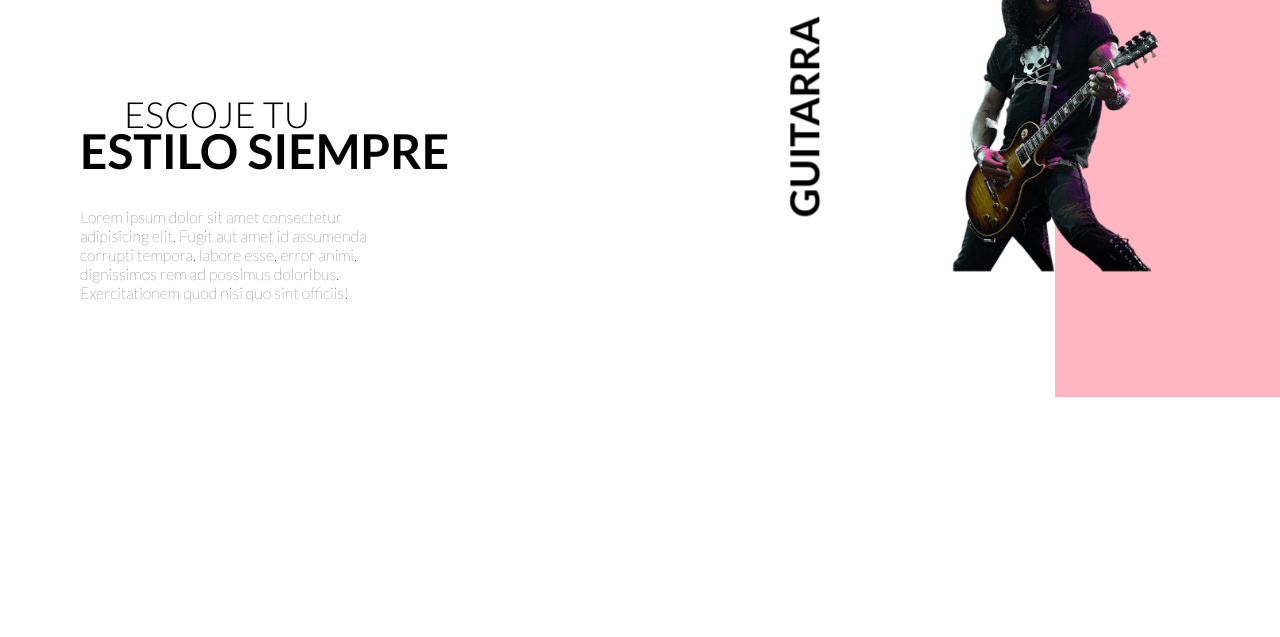
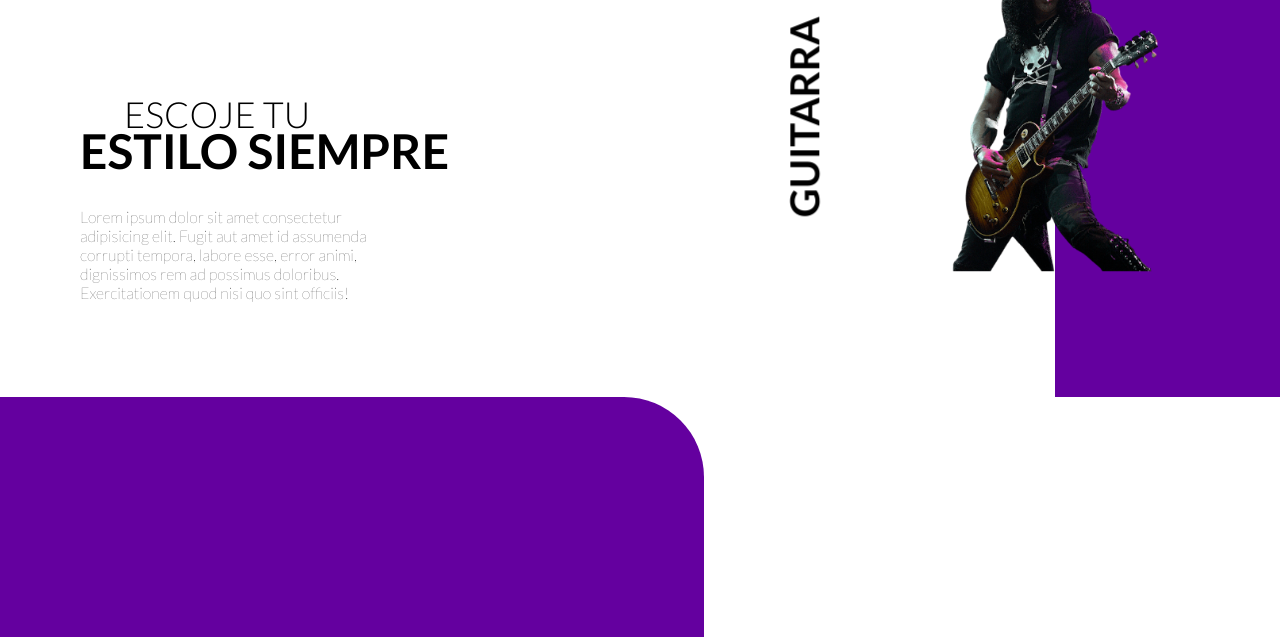
Before and after one commit to aionliz/musicProPro, a plain HTML site: page index.html in a window 1280 px wide. Shown: the part 163-800 px from the top of the page. Drawn offline with Linux system fonts and the light colour scheme.

Commit message:
creacion de proyecto

```diff
--- a/index.html
+++ b/index.html
@@ -41,7 +41,7 @@
             <p>GUITARRA</p>
             <img src="img/s.png" alt="slash" />
         </section>
-        <section>
+        <section class="footer">
           <div>
             <img src="" alt="" />
           </div>
--- a/main.css
+++ b/main.css
@@ -163,13 +163,36 @@ body{
     }
 }
 .side-content div{
-    background-color: lightpink;
+    background-color: var(--pupple);
     grid-column:  4 / 7;
     grid-row: 1 / 2;
     height: 100%;
-    z-index: 2;
+
 }
+.footer{
+    display: flex;
+    justify-content: space-evenly;
+    align-items: flex-end;
 
+    background: var(--pupple);
+    border-radius: 0 80px 0 0;
+    transform: translateY(100%);
+
+    animation-name:footer ;
+    animation-duration: 0.5s;
+    animation-delay: 2.5s;
+    animation-timing-function: ease-in-out;
+    animation-fill-mode: forwards;
+
+}
+@keyframes footer{
+    0%{
+        transform: translateY(100%);
+    }
+    100%{
+        transform: translateY(0px);
+    }
+}
 
 
 
```
